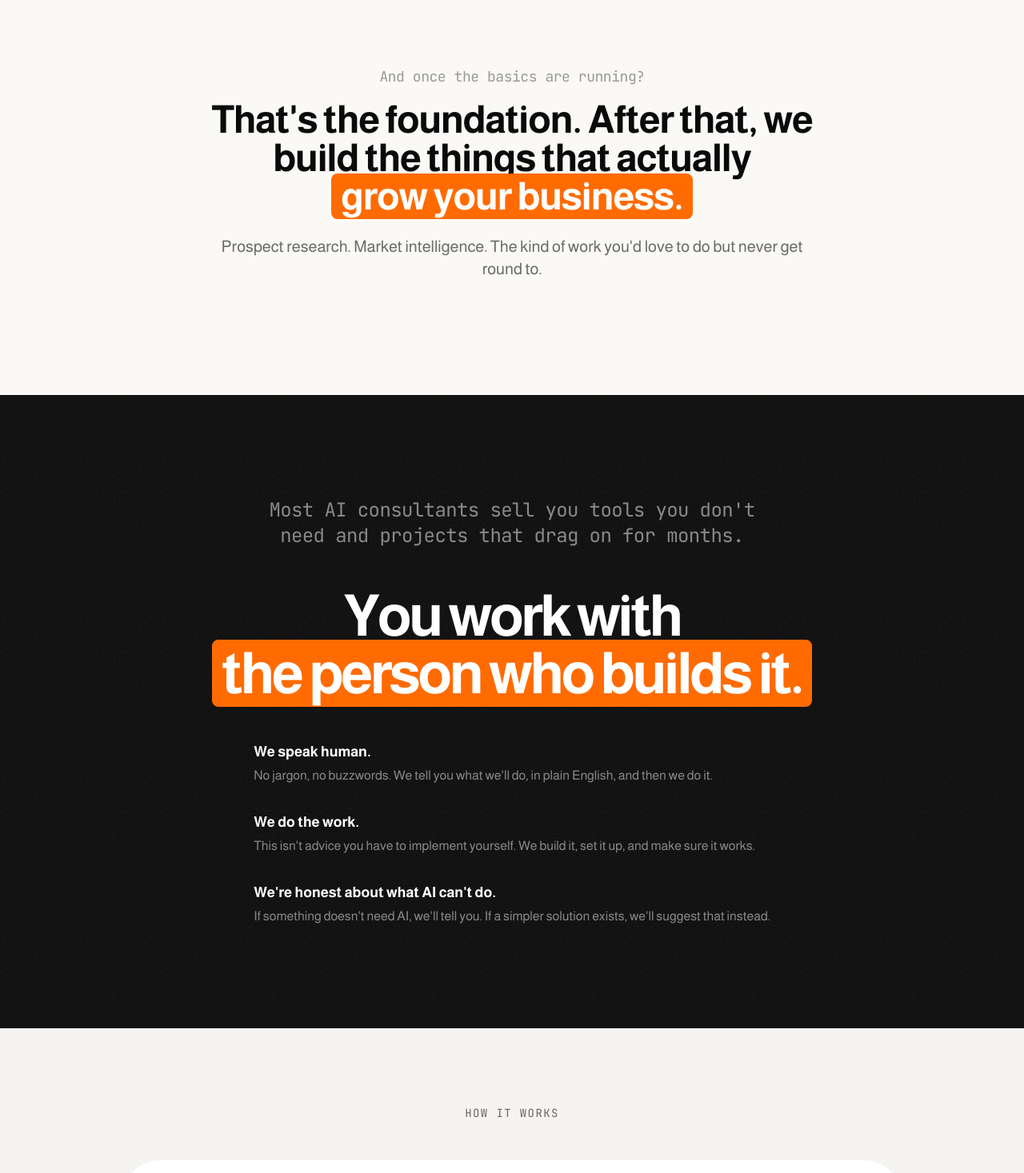
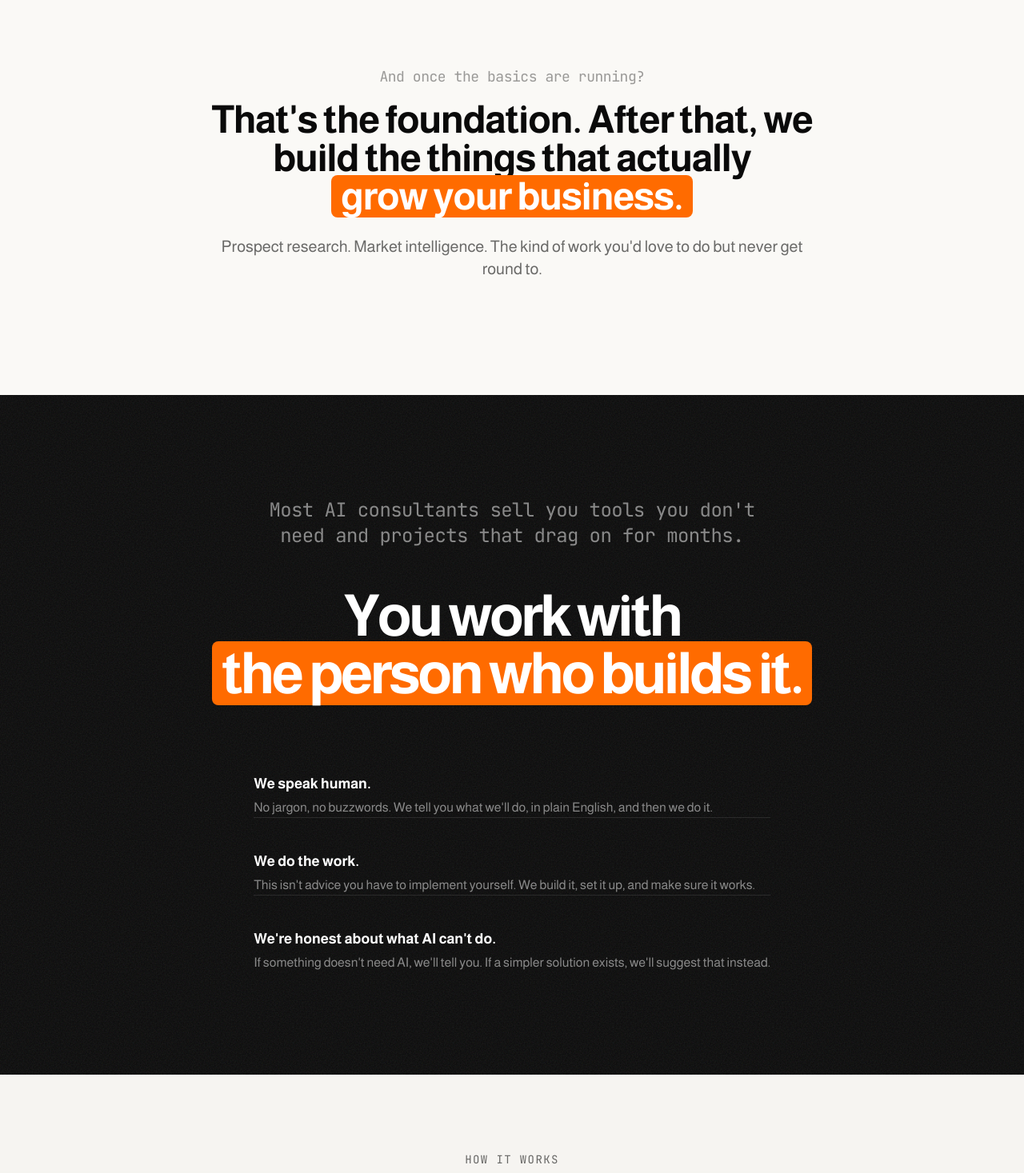
Before and after one commit to mattg06-dk/intent-consulting, a React (Vite) app: page / in a window 1280 px wide. Shown: the part 1330-2797 px from the top of the page at 80% size. Built offline with nearby package versions, Linux system fonts and the light colour scheme.

Commit message:
Visual polish — link treatments and value prop spacing

```diff
--- a/src/App.jsx
+++ b/src/App.jsx
@@ -124,7 +124,7 @@ function Hero() {
             <span className="font-semibold">Book a free call</span>
             <ArrowRight size={18} />
           </a>
-          <a href="#features" className="text-sm font-medium text-dark/50 hover:text-dark transition-colors">
+          <a href="#features" className="text-sm font-medium text-dark/60 hover:text-dark transition-colors">
             See what we actually do ↓
           </a>
         </div>
@@ -339,7 +339,7 @@ function Features() {
         <div className="feat-card mt-24 mb-12 max-w-3xl mx-auto text-center">
           <p className="text-base md:text-lg font-mono text-dark/40 mb-4 tracking-tight">And once the basics are running?</p>
           <p className="text-3xl md:text-5xl font-sans font-bold tracking-tight leading-tight">
-            That's the foundation. After that, we build the things that actually <span className="bg-accent text-white px-3 py-0.5 rounded-lg whitespace-nowrap">grow your business.</span>
+            That's the foundation. After that, we build the things that actually <span className="bg-accent text-white px-3 py-0 rounded-lg whitespace-nowrap">grow your business.</span>
           </p>
           <p className="text-lg md:text-xl text-dark/60 leading-relaxed mt-6">
             Prospect research. Market intelligence. The kind of work you'd love to do but never get round to.
@@ -390,18 +390,18 @@ function Philosophy() {
           Most AI consultants sell you tools you don't need and projects that drag on for months.
         </p>
         <h2 className="phil-text text-4xl md:text-7xl font-sans font-bold tracking-tighter leading-tight">
-          You work with <span className="bg-accent text-white px-3 py-0.5 rounded-lg whitespace-nowrap">the person who builds it.</span>
+          You work with <span className="bg-accent text-white px-3 py-0 rounded-lg whitespace-nowrap">the person who builds it.</span>
         </h2>
-        <div className="phil-text flex flex-col gap-8 max-w-2xl text-left">
-          <div>
+        <div className="phil-text flex flex-col gap-0 max-w-2xl text-left">
+          <div className="pt-10">
             <h3 className="text-lg font-bold text-white mb-1">We speak human.</h3>
             <p className="text-white/50">No jargon, no buzzwords. We tell you what we'll do, in plain English, and then we do it.</p>
           </div>
-          <div>
+          <div className="pt-10 border-t border-white/10">
             <h3 className="text-lg font-bold text-white mb-1">We do the work.</h3>
             <p className="text-white/50">This isn't advice you have to implement yourself. We build it, set it up, and make sure it works.</p>
           </div>
-          <div>
+          <div className="pt-10 border-t border-white/10">
             <h3 className="text-lg font-bold text-white mb-1">We're honest about what AI can't do.</h3>
             <p className="text-white/50">If something doesn't need AI, we'll tell you. If a simpler solution exists, we'll suggest that instead.</p>
           </div>
@@ -496,7 +496,7 @@ function GetStarted() {
             <span>Book a free call</span>
             <ArrowRight size={20} />
           </a>
-          <a href="mailto:matt@intentconsulting.ai" target="_blank" rel="noopener noreferrer" className="text-sm text-dark/40 hover:text-dark/60 transition-colors underline underline-offset-4">
+          <a href="mailto:matt@intentconsulting.ai" target="_blank" rel="noopener noreferrer" className="text-sm text-dark/50 hover:text-dark/70 transition-colors underline underline-offset-4 font-medium">
             or just drop us a message
           </a>
         </div>
```
